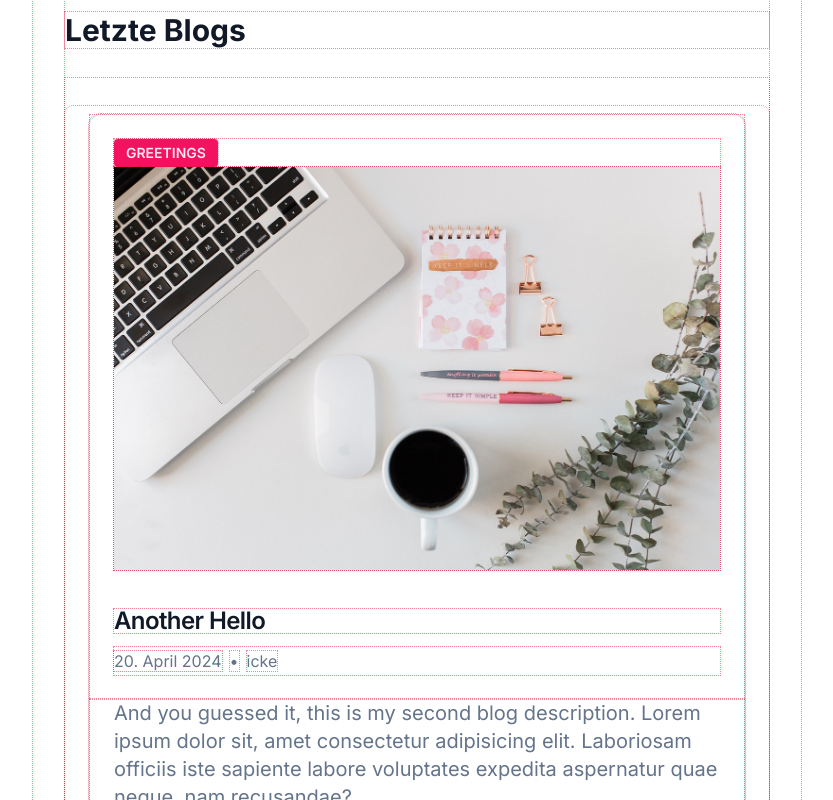
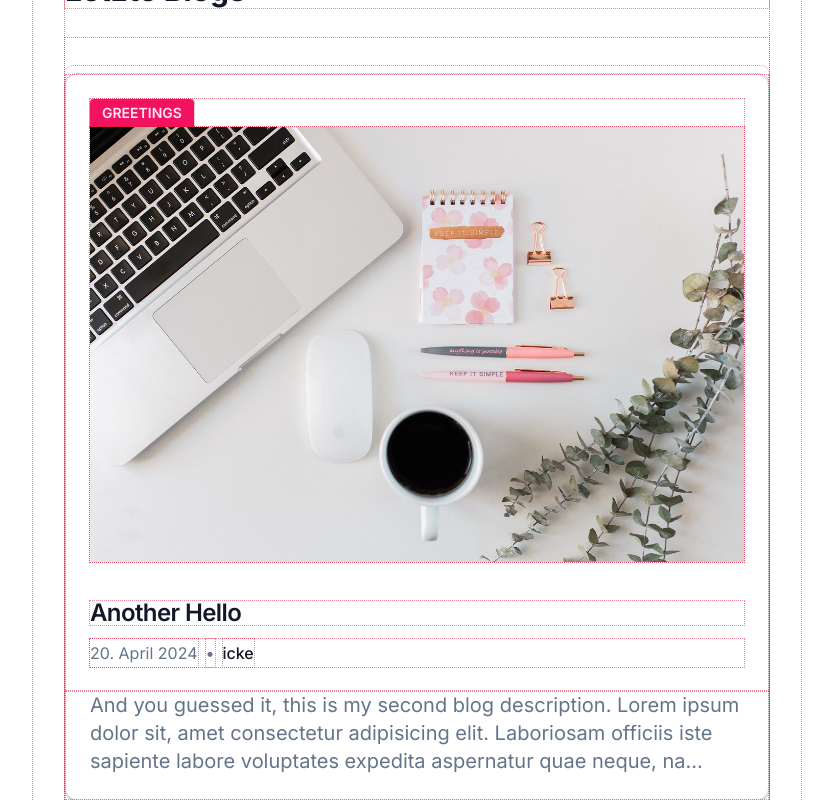
Before and after one commit to kasulk/blog, a Next.js app: page /blog in a window 1280 px wide. Shown: the part 260-1060 px from the top of the page, without its empty margins (223-1056 px from the left). Built offline with nearby package versions, Linux system fonts and the light colour scheme.

Commit message:
fix padding on li elements; fix wrapping on blog description

```diff
--- a/src/app/blog/page.tsx
+++ b/src/app/blog/page.tsx
@@ -16,13 +16,13 @@ export default async function Blog() {
   return (
     <main className="container prose mx-auto max-w-3xl py-6 dark:prose-invert">
       <h1 className="inline-block text-4xl font-black lg:text-5xl">Blog</h1>
-      <section className="py-10">
+      <section>
         <h2 className="text-3xl">Letzte Blogs</h2>
         <ul className="list-none py-2 pl-0">
           {formattedBlogs.map((blog) => (
             <li
               key={`blogs-li-${blog.slug}`}
-              className="my-5 flex list-none justify-between rounded-lg px-6 py-2 align-middle duration-300"
+              className="my-5 flex list-none justify-between rounded-lg py-2 ps-0 align-middle duration-300"
             >
               <BlogCard blog={blog} />
             </li>
--- a/src/components/BlogCard.tsx
+++ b/src/components/BlogCard.tsx
@@ -23,7 +23,9 @@ export default function BlogCard({ blog }: BlogCardProps) {
     <Card>
       <CardHeader>
         <div className="flex text-sm font-semibold">
-          <CategoryBadge>{category.toUpperCase()}</CategoryBadge>
+          <CategoryBadge className="rounded-b-none">
+            {category.toUpperCase()}
+          </CategoryBadge>
         </div>
         <Link href={`/blog/${slug}`}>
           <Image
@@ -35,14 +37,20 @@ export default function BlogCard({ blog }: BlogCardProps) {
           />
         </Link>
         <CardTitle>{title}</CardTitle>
-        <CardDescription className="my-0">
-          <span>{formatDate(pubDate, "de-DE")}</span>
-          <span className="mx-2">•</span>
-          <span>{author}</span>
+        <CardDescription className="my-0 flex flex-col sm:flex-row">
+          <span className="whitespace-nowrap">
+            {formatDate(pubDate, "de-DE")}
+          </span>
+          <span className="mx-2 hidden sm:inline-block">•</span>
+          <Link href="#" className="whitespace-nowrap no-underline">
+            {author}
+          </Link>
         </CardDescription>
       </CardHeader>
-      <CardContent className="text-xl text-muted-foreground">
-        {description}
+      <CardContent className="text-lg text-muted-foreground sm:text-xl">
+        {description && description.length > 200
+          ? description.slice(0, 200) + "..."
+          : description}
       </CardContent>
     </Card>
   );
--- a/src/components/CategoryBadge.tsx
+++ b/src/components/CategoryBadge.tsx
@@ -1,10 +1,16 @@
 type CategoryBadgeProps = {
+  className?: string;
   children: React.ReactNode;
 };
 
-export default function CategoryBadge({ children }: CategoryBadgeProps) {
+export default function CategoryBadge({
+  className,
+  children,
+}: CategoryBadgeProps) {
   return (
-    <span className="rounded-sm bg-accent px-3 py-1 text-white/90 transition-colors duration-300 hover:bg-danger/80 hover:text-white/80">
+    <span
+      className={`${className} rounded-sm bg-accent px-3 py-1 text-white/90 transition-colors duration-300 hover:bg-danger/80 hover:text-white/80`}
+    >
       {children}
     </span>
   );
--- a/src/config/site.ts
+++ b/src/config/site.ts
@@ -5,8 +5,10 @@ export const siteConfig = {
   url: "https://kasulks-blog.vercell.app",
   description: "Hier findest du Geschwafel über Finanzen, Coden & Motivation",
   owner: "Daniel Kaser",
-  // pages: ["home", "blog", "projekte", "donate", "aboutMe"],
-  pages: ["blog", "projekte", "donate", "aboutMe"],
+  pages: ["blog", "projekte", "support", "aboutMe"],
+  dir: {
+    blogs: "src/content/blogs",
+  },
 
   links: {
     personalSite: "https://danielkaser.de",
@@ -25,6 +27,7 @@ export const siteConfig = {
       lande: "https://lande.finance?referral=F7QGGIB",
       mintos: "",
       swaper: "",
+      tradeRepublic: "https://ref.trade.re/7g7k9z1g",
       twino: "",
     },
 
@@ -33,9 +36,6 @@ export const siteConfig = {
         "https://developer.mozilla.org/en-US/docs/Web/JavaScript/Reference/Global_Objects/Array/map?retiredLocale=de",
     },
   },
-  dir: {
-    blogs: "src/content/blogs",
-  },
 };
 
 export type SiteConfig = typeof siteConfig;
```
